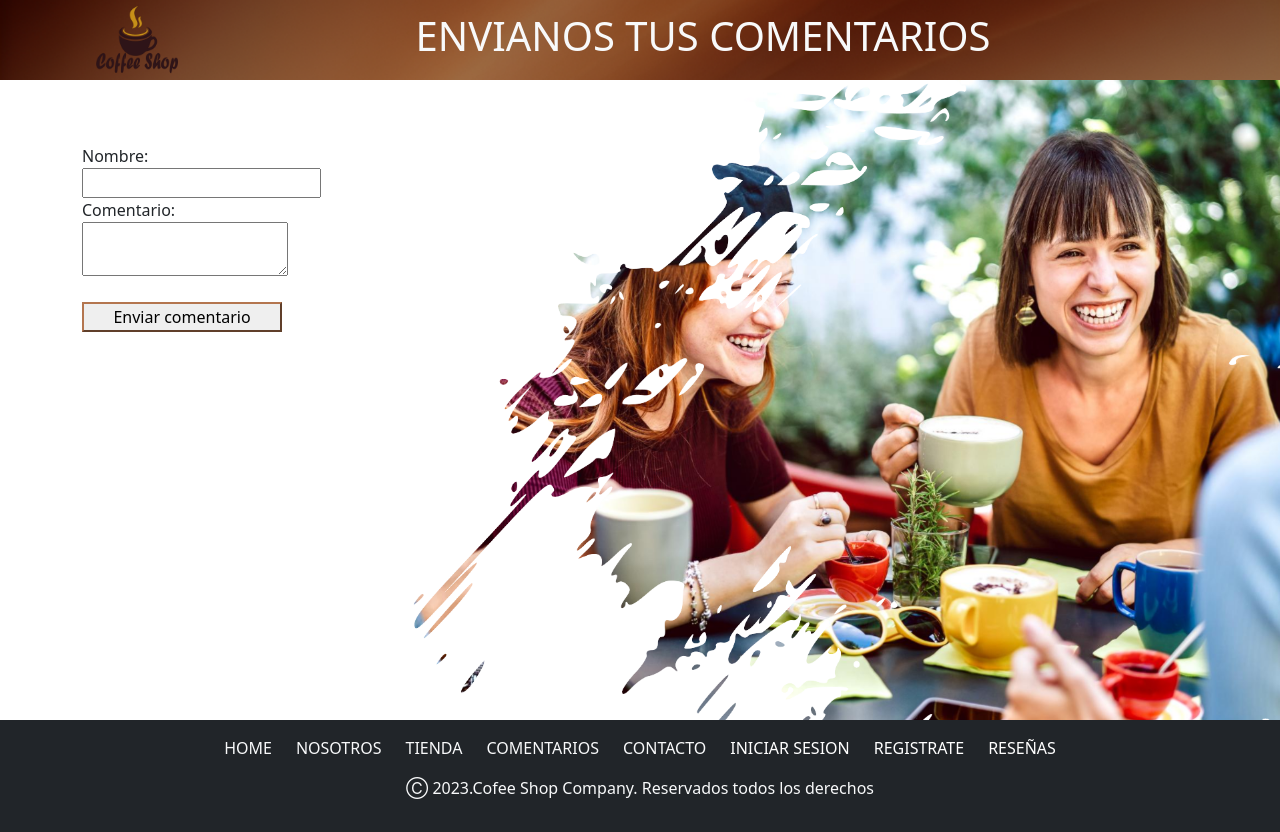
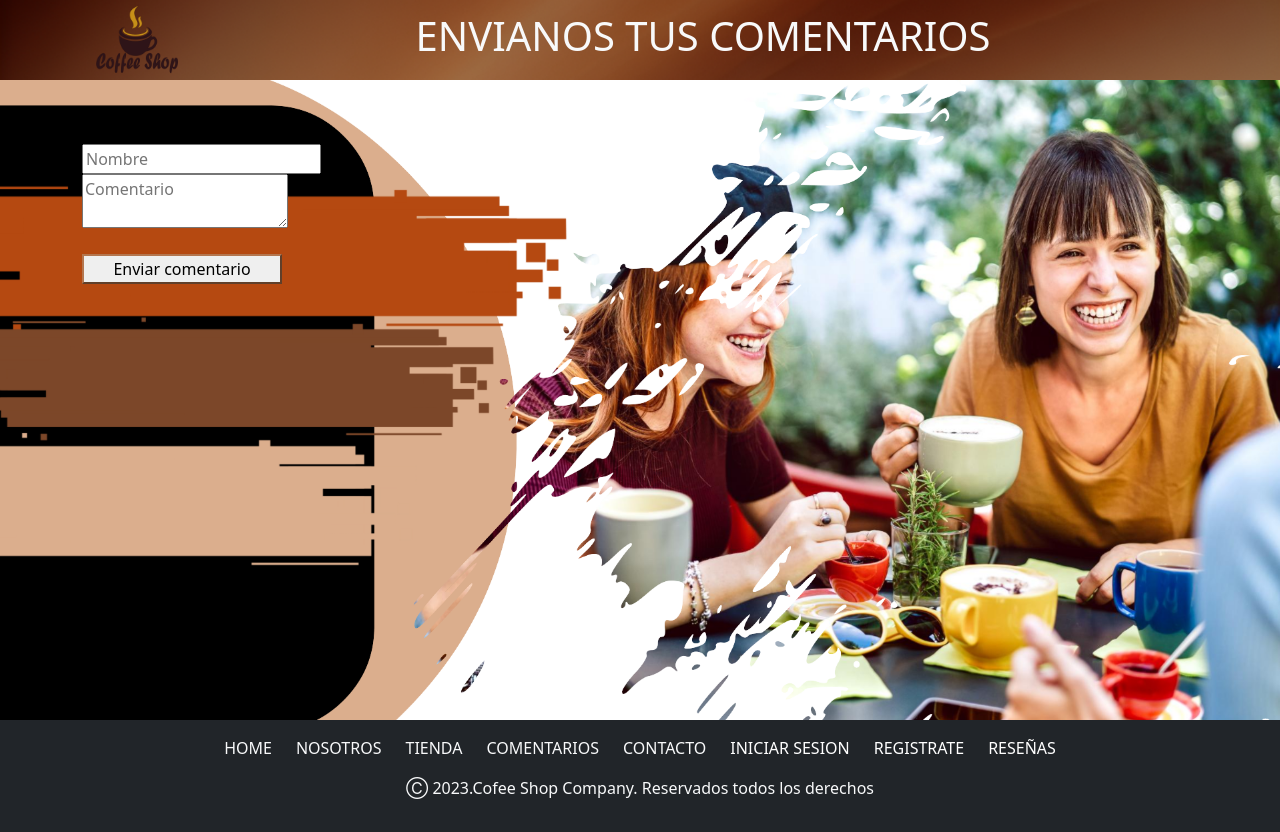
Before and after one commit to dmunoz80/CoffeShop-ProyectoFinal, a React (Create React App) app: page /Comment in a window 1280 px wide. Built offline with nearby package versions, Linux system fonts and the light colour scheme; no server answers.

Commit message:
actualizacion

```diff
--- a/src/components/CommentForm.jsx
+++ b/src/components/CommentForm.jsx
@@ -17,18 +17,20 @@
             <Row>
                 <form onSubmit={handleSubmit}>
                     <div style={{ alignItems: "center" }} >
-                        <Row><label htmlFor="name">Nombre:</label></Row>
+                        <Row><label htmlFor="name"></label></Row>
                         <input
                             type="text"
                             id="name"
+                            placeholder='Nombre'
                             value={name}
                             onChange={(e) => setName(e.target.value)}
                             required
                         />
                     </div>
                     <div>
-                        <Row ><label htmlFor="comment">Comentario:</label></Row>
+                        <Row ><label htmlFor="comment"></label></Row>
                         <textarea
+                            placeholder='Comentario'
                             id="comment"
                             value={comment}
                             onChange={(e) => setComment(e.target.value)}
```
Also changed, not shown: src/assets/images/bg-envio_comentarios.png.
